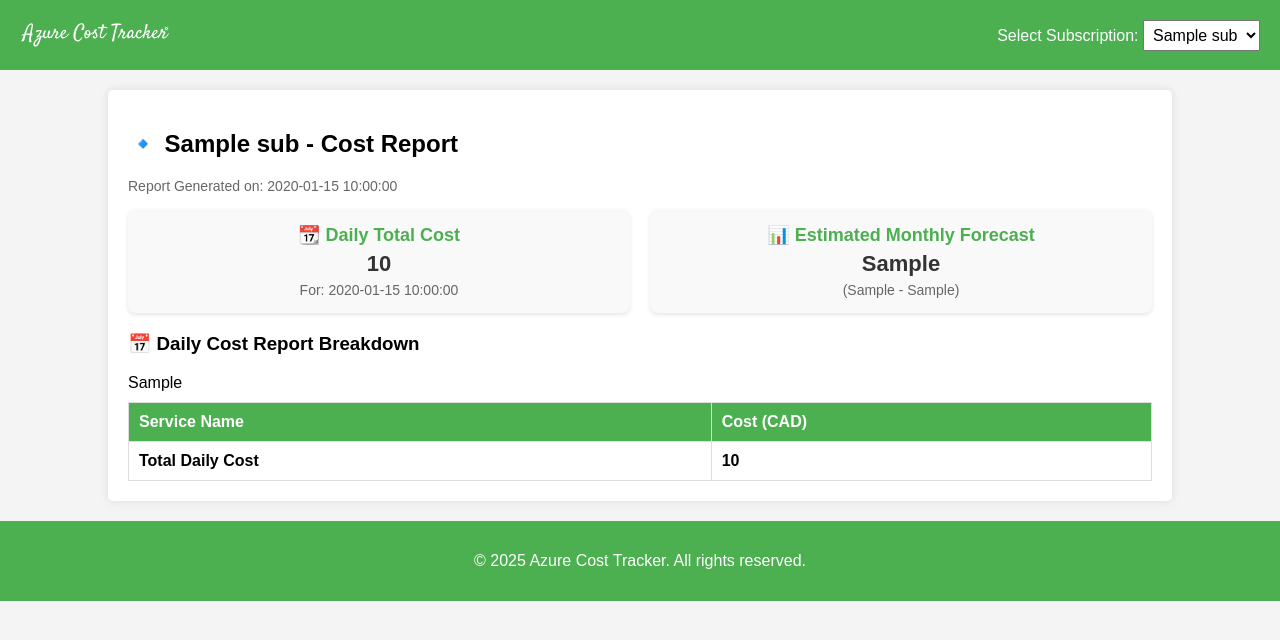
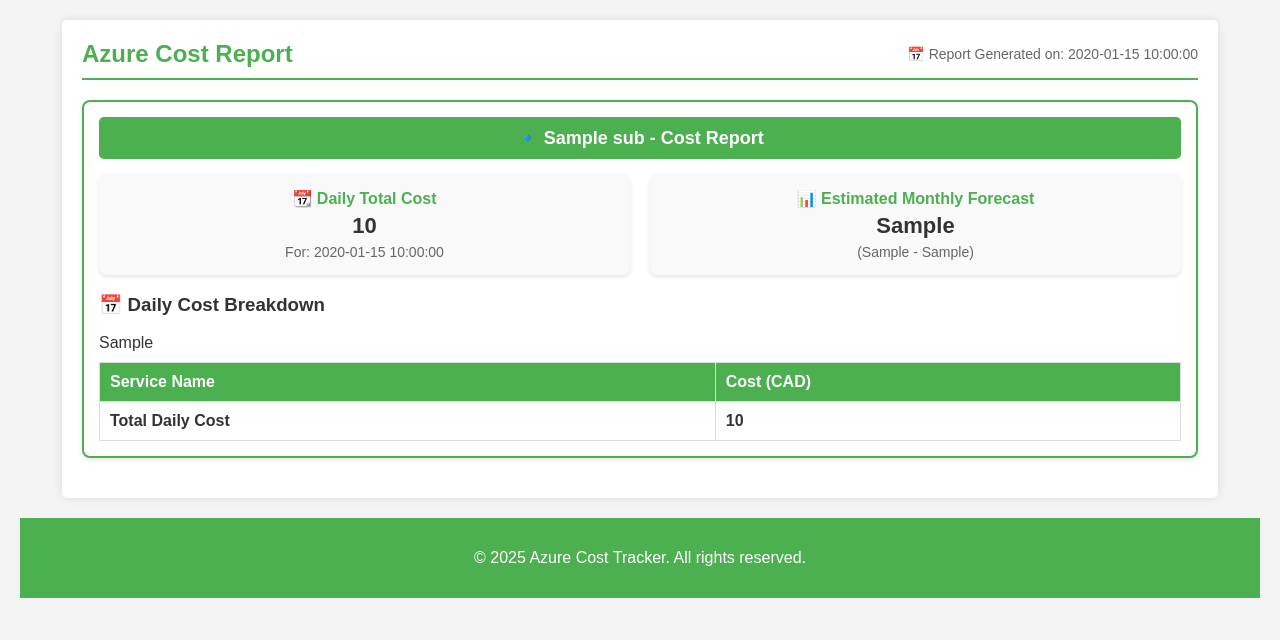
Before and after one commit to Interittus13/AzureCostTracker, a Python web app: template templates/email-template.html in a window 1280 px wide. Shown: the top 640 px of the page. Run offline with Jinja, Linux system fonts and the light colour scheme; the template is opened without the code that fills it: most values are stand-ins (such as "Sample title", 1, 10 or a date in 2020).

Commit message:
`Updated HTML canvas to support emails`

```diff
--- a/src/utils/utils.py
+++ b/src/utils/utils.py
@@ -1,4 +1,3 @@
-from calendar import monthrange
 from datetime import datetime, timedelta, timezone
 from src.services.azure_billing import get_billing_period
 
@@ -57,7 +56,7 @@
         for item in cost_data.get("properties", {}).get("rows", [])
         if isinstance(item[0], (int, float))
     )
-    return total_cost
+    return format_currency(total_cost)
 
 
 def get_cost_breakdown(cost_data):
--- a/templates/email-template.html
+++ b/templates/email-template.html
@@ -8,57 +8,73 @@
         body {
             font-family: Arial, sans-serif;
             margin: 0;
-                padding: 0;
+            padding: 20px;
             background-color: #f4f4f4;
+            color: #333;
         }
 
-            /* Header */
-            .header {
-                background-color: #4CAF50;
-                color: white;
-                display: flex;
-                align-items: center;
-                justify-content: space-between;
-                padding: 15px 20px;
-            }
-
-            .logo {
-                height: 40px;
-                width: auto;
-                max-width: 150px;
-            }
-
-            .nav select {
-                padding: 5px;
-                font-size: 16px;
-            }
-
-            /* Report Container */
+        /* Container */
         .container {
-                width: 80%;
-                margin: 20px auto;
+            width: 90%;
+            margin: auto;
             background: white;
             padding: 20px;
             box-shadow: 0 0 10px rgba(0, 0, 0, 0.1);
             border-radius: 5px;
         }
 
-            /* Timestamp */
-            .timestamp {
+        /* Header */
+        .header {
+            display: flex;
+            justify-content: space-between;
+            align-items: center;
+            border-bottom: 2px solid #4CAF50;
+            padding-bottom: 10px;
+            margin-bottom: 20px;
+        }
+
+        .header h2 {
+            margin: 0;
+            color: #4CAF50;
+        }
+
+        .header p {
+            margin: 0;
             font-size: 14px;
             color: #666;
-                margin-bottom: 15px;
+        }
+
+        /* Subscription Section */
+        .subscription-section {
+            background: #ffffff;
+            border: 2px solid #4CAF50;
+            padding: 15px;
+            margin-bottom: 20px;
+            border-radius: 8px;
+            box-shadow: 0 2px 4px rgba(0, 0, 0, 0.1);
+        }
+
+        .subscription-header {
+            background-color: #4CAF50;
+            color: white;
+            padding: 10px;
+            font-size: 18px;
+            font-weight: bold;
+            border-radius: 5px;
+            text-align: center;
         }
 
         /* Cost Cards */
         .cost-section {
             display: flex;
+            flex-wrap: wrap;
             gap: 20px;
-                margin-bottom: 20px;
+            margin-top: 15px;
         }
 
         .cost-card {
             flex: 1;
+            min-width: 250px;
             padding: 15px;
             background-color: #f9f9f9;
             border-radius: 8px;
@@ -69,7 +85,7 @@
         .cost-card h3 {
             margin: 0;
             color: #4CAF50;
-                font-size: 18px;
+            font-size: 16px;
         }
 
         .cost-card p {
@@ -112,55 +128,25 @@
             background-color: #4CAF50;
             color: white;
         }
-
-            /* Hide all reports initially */
-            .report {
-                display: none;
-            }
-
-            /* Show the first report by default */
-            .report:first-of-type {
-                display: block;
-            }
     </style>
-        <script>
-            function showReport() {
-                var selected = document.getElementById("subscriptionSelect").value;
-                var reports = document.getElementsByClassName("report");
-
-                for (var i = 0; i < reports.length; i++) {
-                    reports[i].style.display = "none";
-                }
-
-                document.getElementById(selected).style.display = "block";
-            }
-        </script>
 </head>
 <body>
 
-        <!-- 🔹 Header with Logo and Dropdown -->
+<!-- 🔹 Report Container -->
+<div class="container">
+
+    <!-- 🔹 Header Section -->
     <div class="header">
-            <img src="static/images/logo.svg" alt="Company Logo" class="logo">  <!-- User-defined logo or default -->
-            <div class="nav">
-                <label for="subscriptionSelect">Select Subscription:</label>
-                <select id="subscriptionSelect" onchange="showReport()">
-                    {% for sub in subscriptions %}
-                        <option value="sub-{{ loop.index }}">{{ sub.subscription_name }}</option>
-                    {% endfor %}
-                </select>
-            </div>
+        <h2>Azure Cost Report</h2>
+        <p>📅 Report Generated on: {{ report_generated_on }}</p>
     </div>
 
-        <!-- 🔹 Report Container -->
-        <div class="container">
     {% for sub in subscriptions %}
-            <div id="sub-{{ loop.index }}" class="report">
-                <h2>🔹 {{ sub.subscription_name }} - Cost Report</h2>
+    <!-- 🔹 Subscription Section -->
+    <div class="subscription-section">
+        <div class="subscription-header">🔹 {{ sub.subscription_name }} - Cost Report</div>
 
-                <!-- 🕒 Timestamp -->
-                <p class="timestamp">Report Generated on: {{ report_generated_on }}</p>
-
-                <!-- 🔹 Cost Summary Section -->
+        <!-- 🔹 Cost Summary -->
         <div class="cost-section">
             <div class="cost-card">
                 <h3>📆 Daily Total Cost</h3>
@@ -174,7 +160,8 @@
             </div>
         </div>
 
-                <h3>📅 Daily Cost Report Breakdown</h3>
+        <!-- 🔹 Cost Breakdown Table -->
+        <h3>📅 Daily Cost Breakdown</h3>
         <table>
             <tr>
                 <th>Service Name</th>
@@ -185,6 +172,7 @@
         </table>
     </div>
     {% endfor %}
+
 </div>
 
 <!-- 🔹 Footer -->
```
Also changed, not shown: src/main.py (+4 -5 lines), src/services/email_service.py (+9 -8 lines), src/services/html_renderer.py (+0 -8 lines), templates/cost-summary.html (deleted, +0 -60 lines), static/images/report_screenshot.png, 1 other file. Lines whose indentation alone changed are shown as unchanged.
